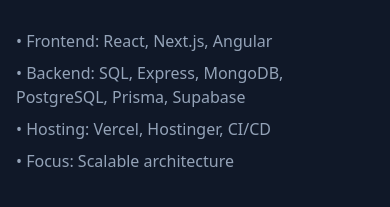
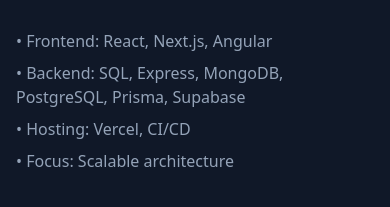
Before and after one commit to doodledoot444/pp-kevin, a Next.js app: page / in a window 390 px wide. Shown: the part 3664-3871 px from the top of the page. Built offline with nearby package versions, Linux system fonts and the light colour scheme.

Commit message:
Fix mobile visibility issues

```diff
--- a/src/app/contact/page.tsx
+++ b/src/app/contact/page.tsx
@@ -1,4 +1,4 @@
-  import Navbar from "@/components/navbar";
+import Navbar from "@/components/navbar";
 import ContactCTA from "@/components/contact-cta";
 import Footer from "@/components/footer";
 
--- a/src/components/about-preview.tsx
+++ b/src/components/about-preview.tsx
@@ -88,7 +88,7 @@
               {[
                 "Frontend: React, Next.js, Angular",
                 "Backend: SQL, Express, MongoDB, PostgreSQL, Prisma, Supabase",
-                "Hosting: Vercel, Hostinger, CI/CD",
+                "Hosting: Vercel, CI/CD",
                 "Focus: Scalable architecture",
               ].map((item, i) => (
                 <motion.li
--- a/src/components/featured-projects.tsx
+++ b/src/components/featured-projects.tsx
@@ -6,7 +6,7 @@
 import ProjectCard from "@/components/project-card";
 import ProjectModal from "@/components/project-modal";
 import { useProjectModal } from "@/hooks/useProjectModal";
-import { projectModalVariants, EA_EASING } from "@/lib/animationVariants";
+import {  EA_EASING } from "@/lib/animationVariants";
 
 export default memo(function FeaturedProjects() {
   const { isOpen, activeProjectId, openModal, closeModal } = useProjectModal();
@@ -30,7 +30,6 @@
     },
   };
 
-  // Section fade-in (top-level)
   const sectionVariants = {
     hidden: {
       opacity: 0,
@@ -46,7 +45,6 @@
     },
   };
 
-  // Card pop-up with EA easing
   const cardVariants = {
     hidden: {
       opacity: 0,
--- a/src/components/project-card.tsx
+++ b/src/components/project-card.tsx
@@ -6,7 +6,7 @@
 import Link from "next/link";
 import { ExternalLink, Code2 } from "lucide-react";
 import { memo, useEffect, useState, useCallback } from "react";
-import { projectModalVariants, EA_EASING } from "@/lib/animationVariants";
+import { EA_EASING } from "@/lib/animationVariants";
 
 interface ProjectCardProps {
   project: Project;
@@ -78,7 +78,6 @@
             />
           </motion.div>
 
-          {/* Overlay with CTA */}
           <motion.div
             initial={{ opacity: 0 }}
             animate={isTouch ? { opacity: showOverlay ? 1 : 0 } : undefined}
@@ -124,7 +123,6 @@
           className="flex-1 p-6 flex flex-col justify-between"
           whileHover={{ backgroundColor: 'rgba(0, 0, 0, 0.02)' }}
         >
-          {/* Title and Description */}
           <div className="mb-4">
             <motion.h3
               className="text-xl font-semibold text-foreground mb-2 line-clamp-2"
@@ -138,7 +136,6 @@
             </p>
           </div>
 
-          {/* Tech Stack */}
           <div className="flex flex-wrap gap-2 pt-4 border-t border-border">
             {project.techStack.map((tech) => (
               <motion.span
```
